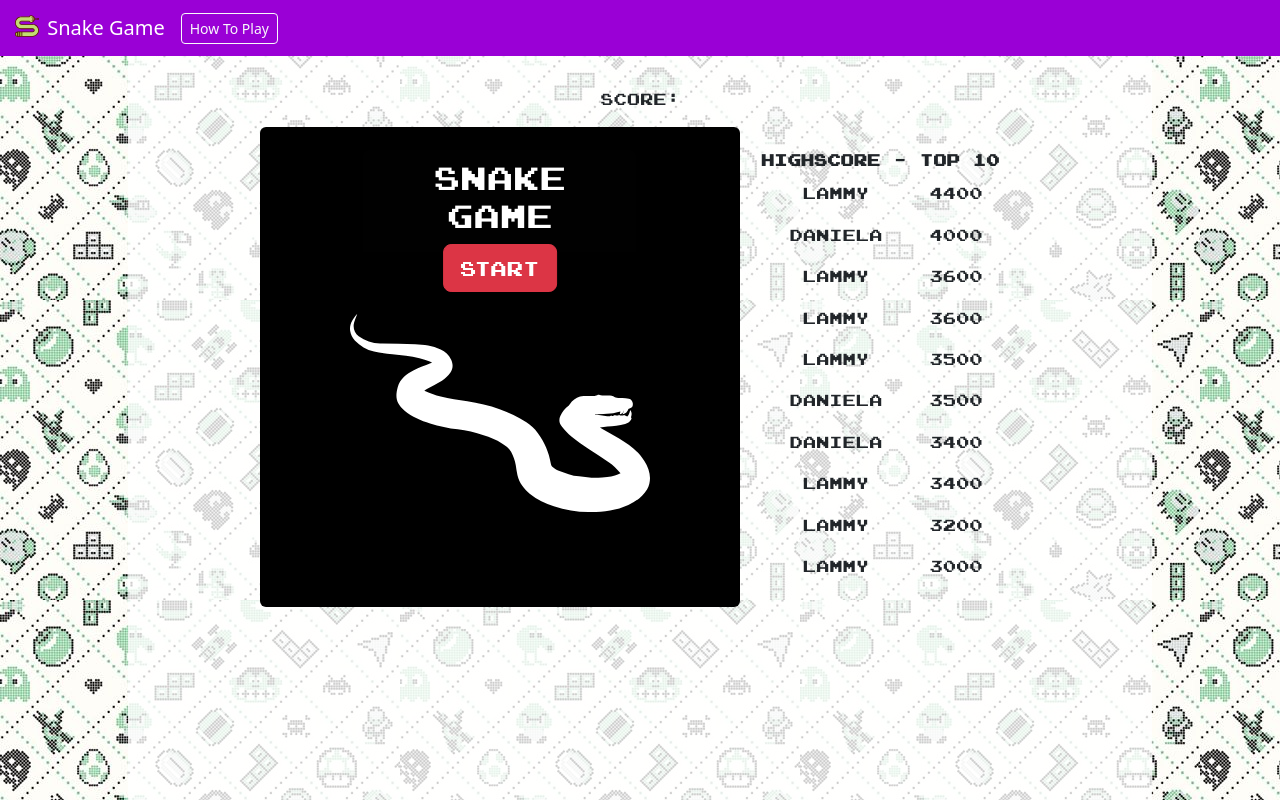
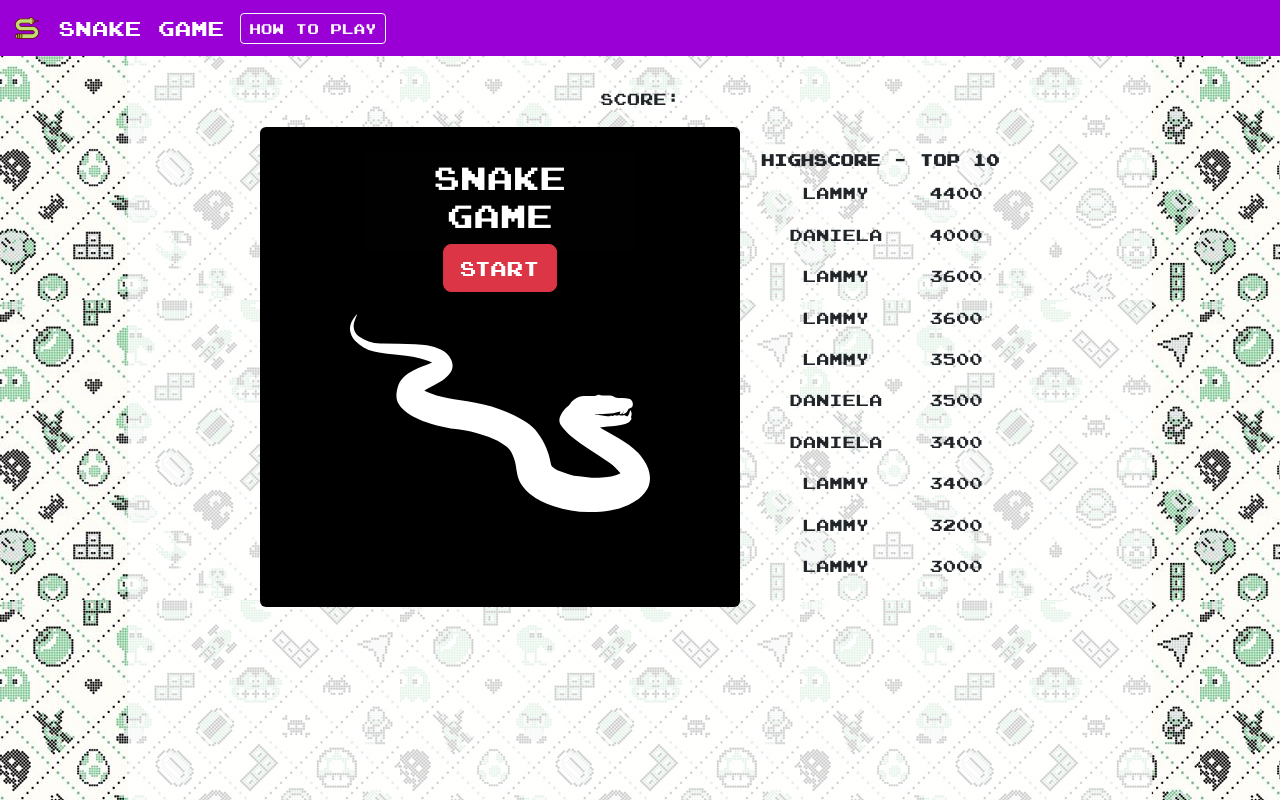
Before and after one commit to Lammy85/SnakeGame, a Flask app: page / in a window 1280 px wide. Run offline with Flask 3, Linux system fonts and the light colour scheme.

Commit message:
font family

```diff
--- a/templates/index.html
+++ b/templates/index.html
@@ -18,11 +18,14 @@
         }
 
         .navbar-custom {
+            font-family: joystix;
+            font-size: smaller;
             background-color: rgb(154, 0, 214);
 
         }
 
         .navbar-brand {
+            font-family: joystix;
             color: white;
         }
 
```
Also changed, not shown: instance/db.db.
